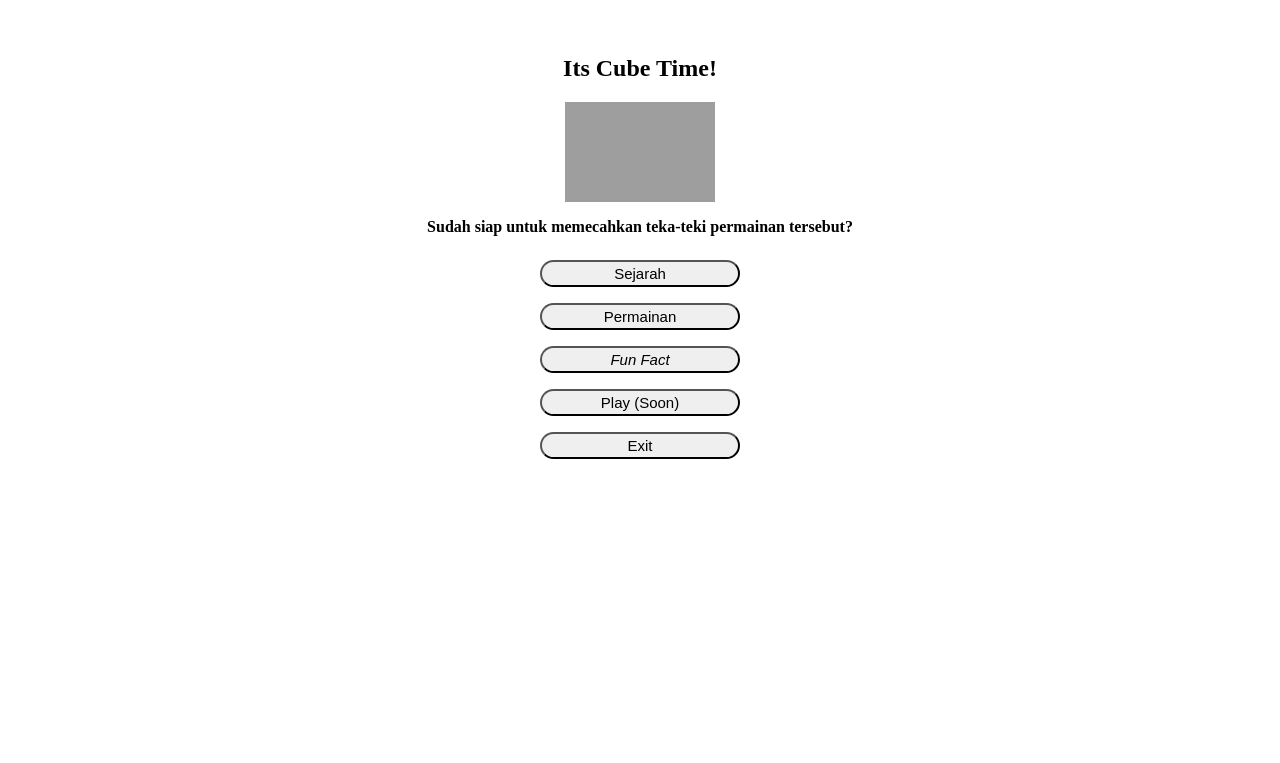
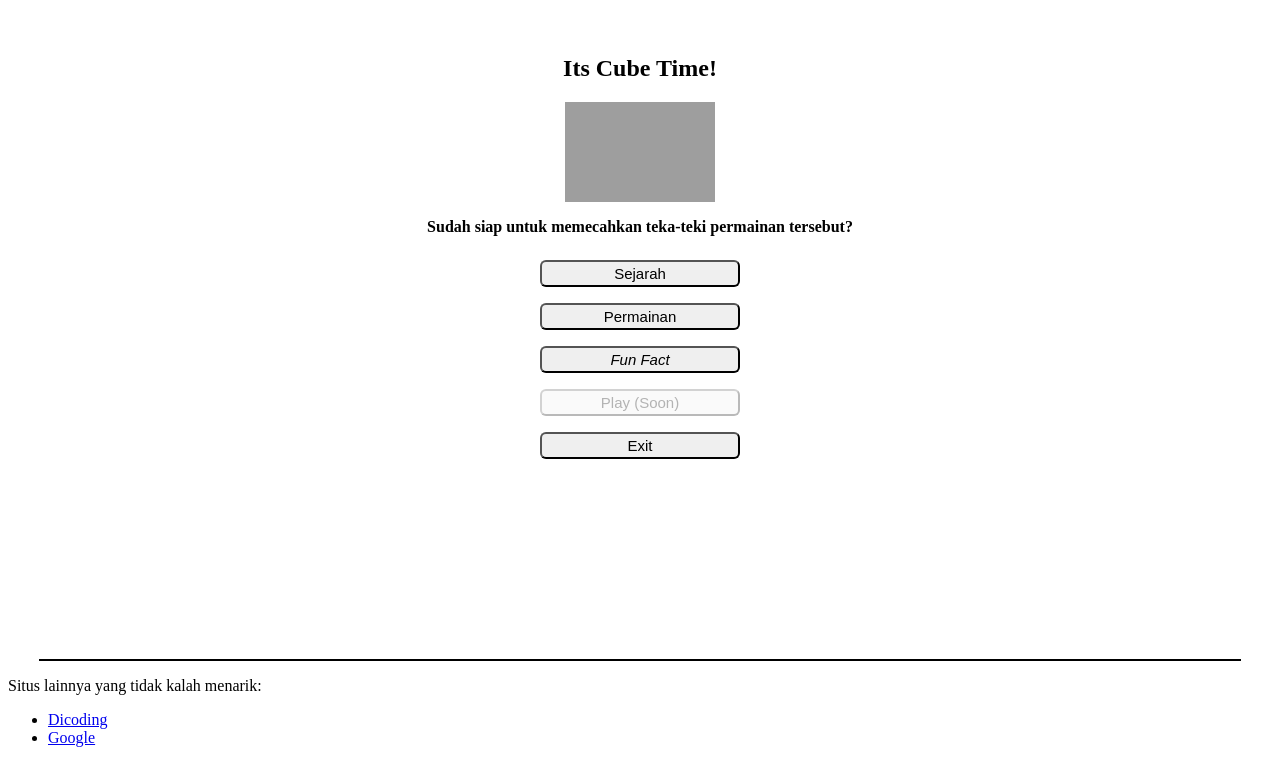
Before and after one commit to 1437Lily/DicodingBOMandDOM, a plain HTML site: page index.html in a window 1280 px wide. Shown: the part 157-920 px from the top of the page. Before the commit the page ends 816 px from the top, so only its background shows below. Drawn offline with Linux system fonts and the light colour scheme; grey boxes are pictures that could not be loaded.

Commit message:
code utuh dari dicoding

```diff
--- a/index.html
+++ b/index.html
@@ -22,7 +22,7 @@
     </style>
 </head>
 <body>
-    <div class="utama">
+    <div class="utama" id="main">
             <h2>Its Cube Time!</h2>
             <img id="gambar" src="https://dicoding-web-img.sgp1.cdn.digitaloceanspaces.com/original/commons/homepage-dicoding-challenge-illustration.png" alt="Its a rubiks cube!" width="150" height="100">
             <p id="caption"><b>Sudah siap untuk memecahkan teka-teki permainan tersebut?</b></p>
@@ -30,10 +30,19 @@
             <div class="button"><button>Sejarah</button></div>
             <div class="button"><button>Permainan</button></div>
             <div class="button"><button><i>Fun Fact</i></button></div>
-            <div class="button"><button>Play (Soon)</button></div>
+            <div class="button"><button disabled="disabled">Play (Soon)</button></div>
             <div class="button"><button>Exit</button></div>
         </div>
     </div>
+    <hr size="2" width="95%" color="black">
+        <div id="links">
+            <p>Situs lainnya yang tidak kalah menarik:</p>
+            <ul>
+                <li><a href="http://www.dicoding.com" id="dicodingLink">Dicoding</a></li>
+                <li><a href="http://www.google.com" id="googleLink">Google</a></li>
+            </ul>
+        </div>
+
 <script src="script.js"></script>
 </body>
 </html>
--- a/script.js
+++ b/script.js
@@ -12,6 +12,27 @@ window.onload = function() {
         }
     }
     const button = document.querySelectorAll('.button');
-
+    const playButton = button[3];
+    const playButtonElement = playButton.children[0];
+    playButtonElement.setAttribute('type','submit');
+    const links = document.getElementById('links');
+    const dicodingLink = document.getElementById('dicodingLink');
+    dicodingLink.onmouseover = function(){
+        dicodingLink.innerText = 'Tempat Belajar Asiky :)';
+    }
+    dicodingLink.onmouseout = function(){
+        dicodingLink.innerText = 'Dicoding'
+    }
+    const googleLink = document.getElementById('googleLink');
+    googleLink.onmouseover = function(){
+        googleLink.innerHTML = '<a href="http://www.google.com" id="googleLink"><b><i>Mysterious</i></b></a>';
+    }
+    googleLink.onmouseout = function(){
+        googleLink.innerHTML = 'Google'
+    };
+    const buttonsi = document.getElementsByClassName('button');
+    for(const a of buttonsi){
+        a.children[0].style.borderRadius = '6px'
+    }
 
 };
```
